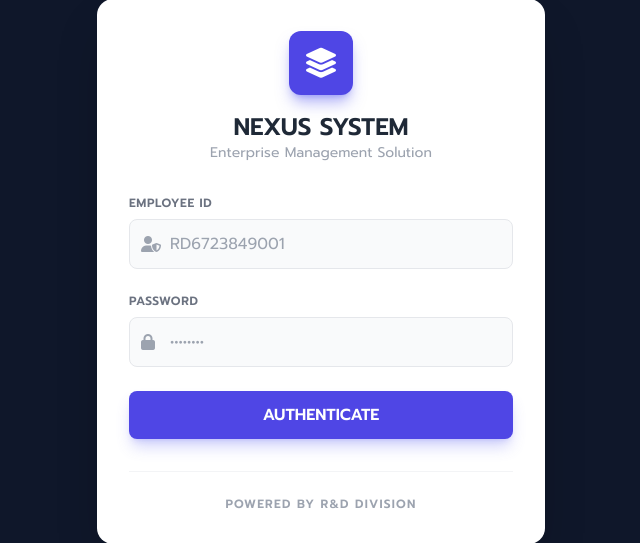
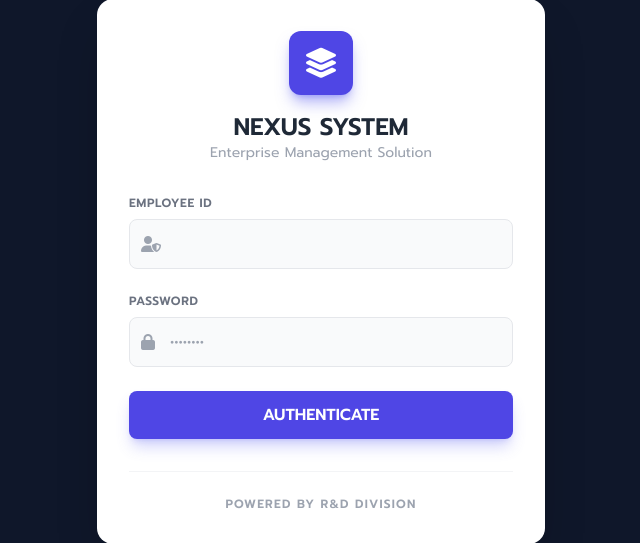
Before and after one commit to Sea122/ems-project, a Flask app: page /login in a window 1280 px wide. Shown: the part 129-672 px from the top of the page, without its empty margins (319-959 px from the left). Run offline with Flask 3, Linux system fonts and the light colour scheme; some libraries are stand-ins or nearby versions.

Commit message:
Update login.html

```diff
--- a/templates/login.html
+++ b/templates/login.html
@@ -35,7 +35,7 @@
                         <i class="fas fa-user-shield"></i>
                     </span>
                     <input type="text" name="username" required
-                           placeholder="RD6723849001"
+                           placeholder=""
                            class="w-full pl-10 pr-4 py-3 bg-gray-50 border border-gray-200 rounded-lg focus:ring-2 focus:ring-indigo-500 focus:border-transparent outline-none transition">
                 </div>
             </div>
```
